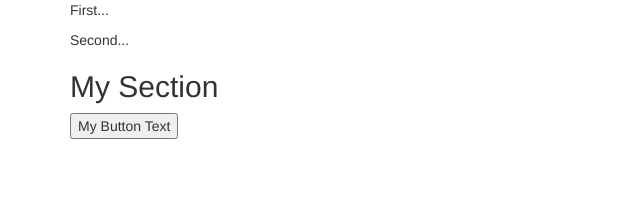
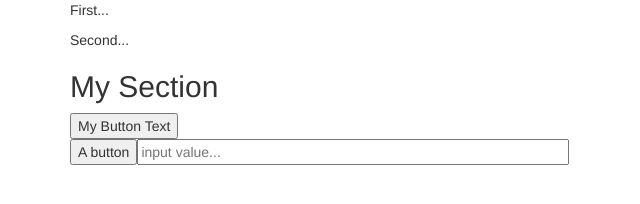
Before and after one commit to Josiastech/react, a React app: page / in a window 1280 px wide. Shown: the whole page, without its empty margins (0-640 px from the left). Built offline with nearby package versions, Linux system fonts and the light colour scheme.

Commit message:
Dynamic property values and text

```diff
--- a/public/index.html
+++ b/public/index.html
@@ -34,6 +34,7 @@
         <div id="app">
 
         </div>
+        <div id="expression"></div>
         <!--
         This HTML file is a template.
         If you open it directly in the browser, you will see an empty page.
--- a/src/index.js
+++ b/src/index.js
@@ -11,6 +11,11 @@ import { render } from 'react-dom';
 import MySection from './MySection';
 import MyButton from './MyButton';
 import MyComponent from './MyComponent';
+
+const enabled = true;
+const text = 'A button';
+const placeholder = 'input value...';
+const size = 50;
 
 /**
  * Render the JSX markup. Notice the XML syntax
@@ -50,3 +55,16 @@ render(
     </MyComponent>,
     document.getElementById('root')
 );
+
+// We're rendering a "<button>" and an "<input>"
+// element, both of which use the "{}" JavaScript
+// expression syntax to fill in property, and text
+// values.
+render((
+  <section>
+    <button disabled={!enabled}>{text}</button>
+    <input placeholder={placeholder} size={size} />
+  </section>
+  ),
+  document.getElementById('expression')
+);
```
